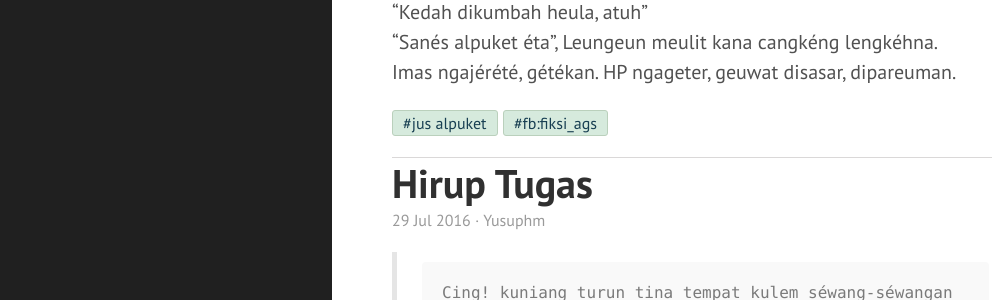
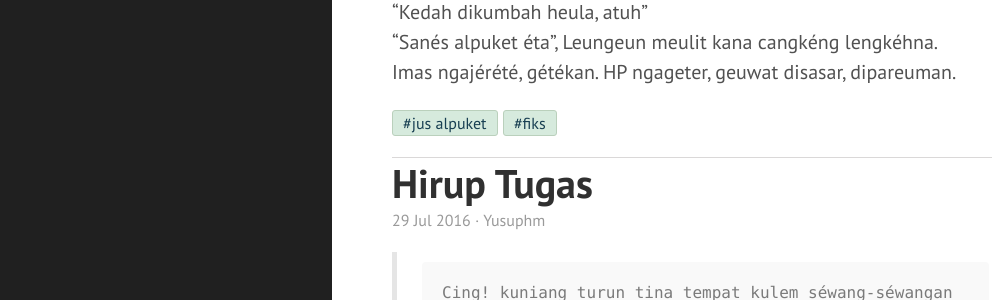
Before and after one commit to saung-rangon/saung-rangon.github.io, a Jekyll site: the page built from index.html, in a window 1280 px wide and 900 px high, scrolled down 660 px. Shown: the part 147-447 px from the top of the window, without its empty margins (8-1000 px from the left). Built offline with Jekyll 4.4.1, drawn with Linux system fonts in a browser that asks for light colours; the list of posts is cut into pages by our own code.

Commit message:
Update tags.html

```diff
--- a/_includes/tags.html
+++ b/_includes/tags.html
@@ -5,9 +5,9 @@
             {% assign PREFIX = tag |slice: 0, 3 %}
 
             {% if PREFIX == 'fb:' %}
-                {% assign tag = tag |slice: 3, 4 %}
-                <li><a href="https://facebook.com/hashtag/{{ tag |downcase }}">
-                    #{{ tag }}
+                {% assign fbtag = tag |slice: 3, 4 %}
+                <li><a href="https://facebook.com/hashtag/{{ fbtag |downcase }}">
+                    #{{ fbtag }}
                 </a></li>
             {% else %}
                 <li><a href="/hashtag/{{ tag |downcase |slugify  }}">
```
